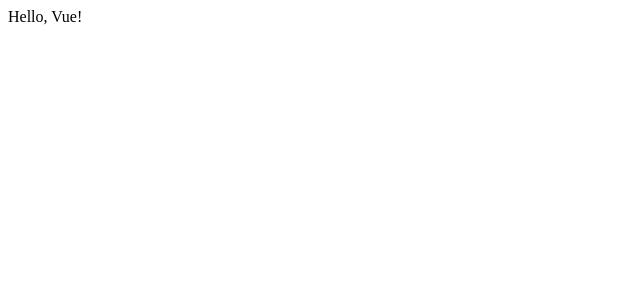
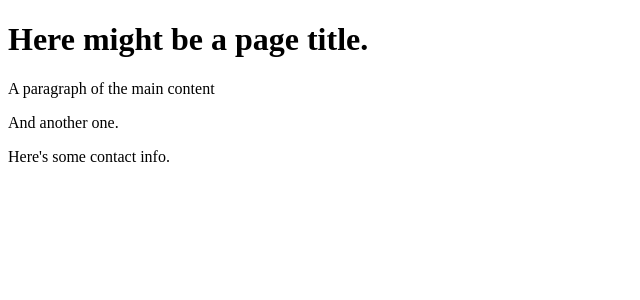
Before and after one commit to okayamaya24/learn-vue-3-with-amaya, a Vue app: page / in a window 1280 px wide. Shown: the top 300 px of the page, without its empty margins (0-640 px from the left). Built offline with nearby package versions, Linux system fonts and the light colour scheme.

Commit message:
Vue named slots.

```diff
--- a/src/App.vue
+++ b/src/App.vue
@@ -1,9 +1,20 @@
 <template>
-  <div> Hello, Vue!</div>
+  <BaseLayout>
+  <template #header>
+  <h1> Here might be a page title.</h1>
+  </template>
+  <template #main>
+   <p> A paragraph of the main content </p>
+   <p>And another one.</p>
+  </template>
+  <template #footer>
+   <p> Here's some contact info.</p>
+  </template>
+  </BaseLayout>
 </template>
 
 <script setup>
-
+import BaseLayout from './BaseLayout.vue';
 </script>
 
 <style lang="scss" scoped>
--- /dev/null
+++ b/src/BaseLayout.vue
@@ -0,0 +1,24 @@
+<template>
+<div>
+    <header>
+    <!-- We want header content here-->
+    <slot name="header"></slot>
+    </header>
+    <main>
+     <!-- We want main content here-->
+     <slot name="main"></slot>
+    </main>
+    <footer>
+     <!-- We want footer content here-->
+     <slot name="footer"></slot>
+    </footer>
+</div>
+</template>
+
+<script setup>
+
+</script>
+
+<style scoped>
+
+</style>
```
